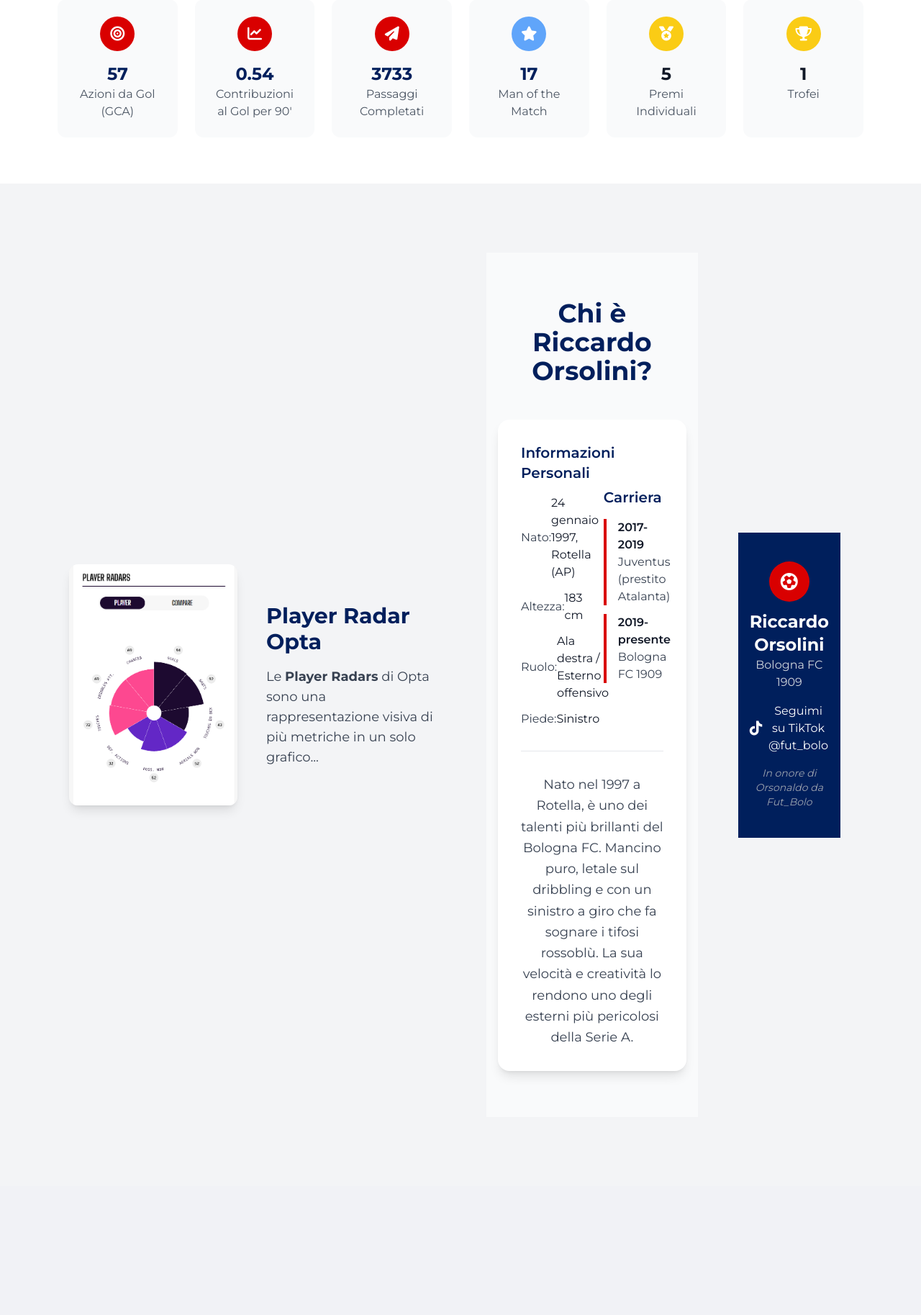
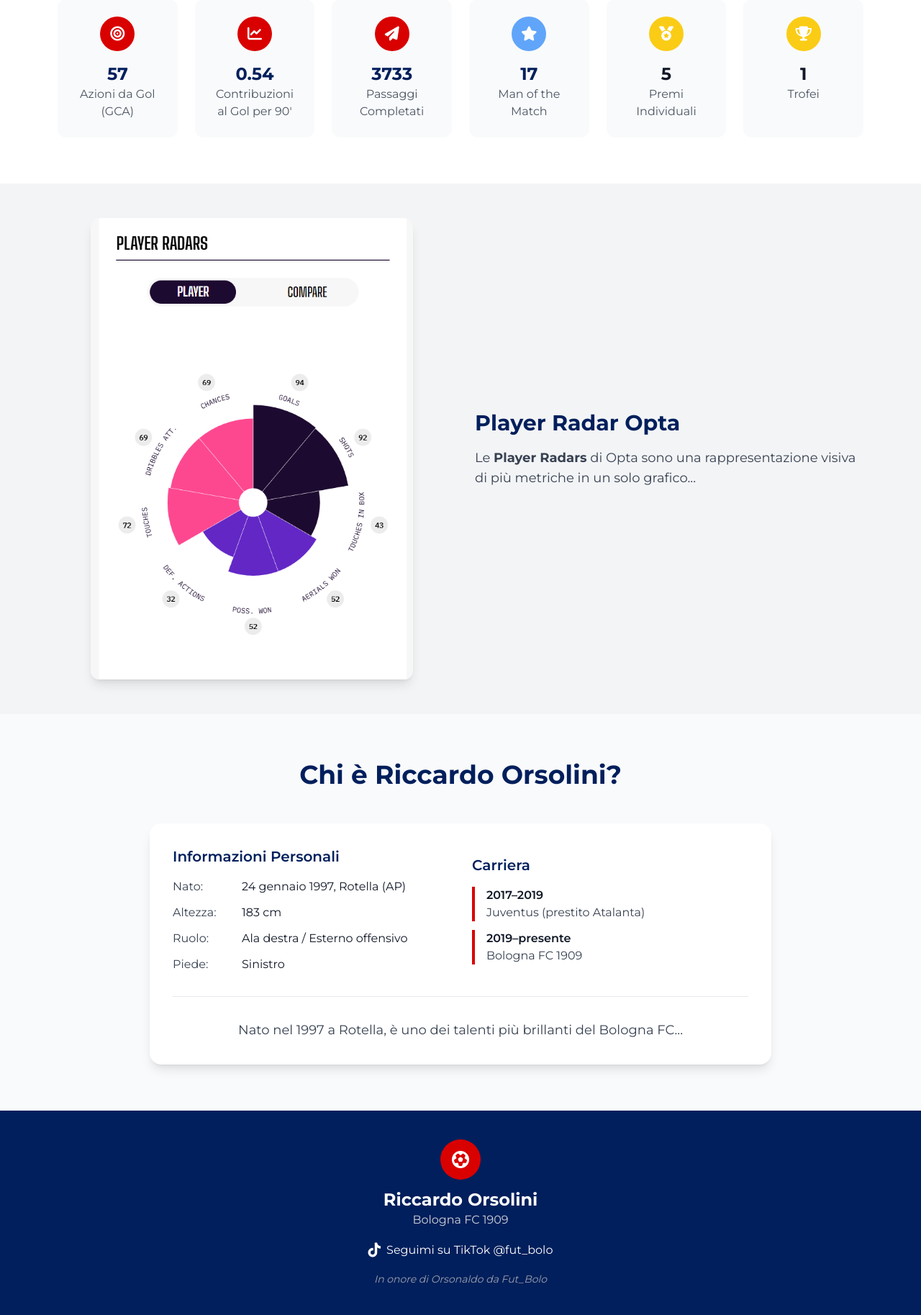
Before and after one commit to FutBolo/riccardo.orsolini.app, a Flask app: page / in a window 1280 px wide. Shown: the part 733-2560 px from the top of the page at 72% size. Before the commit the page ends 2226 px from the top, so only its background shows below. Run offline with Flask 3, Linux system fonts and the light colour scheme; some libraries are stand-ins or nearby versions.

Commit message:
Add files via upload

```diff
--- a/templates/index.html
+++ b/templates/index.html
@@ -46,7 +46,7 @@
         <a href="#home" class="hover:text-rossoBfc">Home</a>
         <a href="#statistiche" class="hover:text-rossoBfc">Statistiche</a>
         <a href="#biografia" class="hover:text-rossoBfc">Biografia</a>
-        <a href="/storico" class="hover:text-rossoBfc">Storico</a>
+        <a href="#storico" class="hover:text-rossoBfc">Storico</a>
       </div>
     </div>
   </nav>
@@ -60,6 +60,7 @@
     </div>
   </header>
 
+  <main>
    <!-- STATISTICHE -->
   <section id="statistiche" class="py-16 bg-white">
     <div class="max-w-6xl mx-auto px-4">
@@ -207,14 +208,11 @@
     </div>
   </section>
 
-    <section class="py-12 bg-gray-100">
-  <div class="max-w-6xl mx-auto px-4 flex flex-col md:flex-row items-center gap-10">
-
     <!-- RADAR OPTA -->
-  <section class="py-12 bg-gray-100">
+    <section id="radar" class="py-12 bg-gray-100">
       <div class="max-w-6xl mx-auto px-4 flex flex-col md:flex-row items-center gap-10">
         <div class="md:w-1/2 w-full flex justify-center">
-        <img src="static/images/radar.png" alt="Radar Opta" class="rounded-xl shadow-lg w-full max-w-md">
+          <img src="static/images/radar.png" alt="Radar Opta" class="rounded-xl shadow-lg w-full max-w-md" />
         </div>
         <div class="md:w-1/2 w-full">
           <h2 class="text-3xl font-bold text-bluBfc mb-4">Player Radar Opta</h2>
@@ -225,23 +223,14 @@
       </div>
     </section>
 
- <section class="py-12 bg-gray-100">
-  <div class="max-w-6xl mx-auto px-4 flex flex-col md:flex-row items-center gap-10">
-
     <!-- BIOGRAFIA -->
     <section id="biografia" class="py-16 bg-gray-50">
       <div class="max-w-4xl mx-auto px-4">
-      <h2
-        class="text-3xl md:text-4xl font-bold text-center text-bluBfc mb-12"
-      >
-        Chi è Riccardo Orsolini?
-      </h2>
+        <h2 class="text-3xl md:text-4xl font-bold text-center text-bluBfc mb-12">Chi è Riccardo Orsolini?</h2>
         <div class="bg-white rounded-2xl p-8 shadow-lg">
           <div class="grid md:grid-cols-2 gap-8 items-center">
             <div>
-            <h3 class="text-xl font-semibold text-bluBfc mb-4">
-              Informazioni Personali
-            </h3>
+              <h3 class="text-xl font-semibold text-bluBfc mb-4">Informazioni Personali</h3>
               <div class="space-y-3">
                 <div class="flex items-center">
                   <span class="font-medium text-gray-700 w-24">Nato:</span>
@@ -265,29 +254,25 @@
               <h3 class="text-xl font-semibold text-bluBfc mb-4">Carriera</h3>
               <div class="space-y-3">
                 <div class="border-l-4 border-rossoBfc pl-4">
-                <p class="font-semibold">2017-2019</p>
+                  <p class="font-semibold">2017–2019</p>
                   <p class="text-gray-700">Juventus (prestito Atalanta)</p>
                 </div>
                 <div class="border-l-4 border-rossoBfc pl-4">
-                <p class="font-semibold">2019-presente</p>
+                  <p class="font-semibold">2019–presente</p>
                   <p class="text-gray-700">Bologna FC 1909</p>
                 </div>
               </div>
             </div>
           </div>
           <div class="mt-8 pt-8 border-t border-gray-200">
-          <p
-            class="text-lg text-gray-700 leading-relaxed text-center"
-          >
-            Nato nel 1997 a Rotella, è uno dei talenti più brillanti del Bologna FC. Mancino puro, letale sul dribbling e con un sinistro a giro che fa sognare i tifosi rossoblù. La sua velocità e creatività lo rendono uno degli esterni più pericolosi della Serie A.
+            <p class="text-lg text-gray-700 leading-relaxed text-center">
+              Nato nel 1997 a Rotella, è uno dei talenti più brillanti del Bologna FC...
             </p>
           </div>
         </div>
       </div>
     </section>
-
- <section class="py-12 bg-gray-100">
-  <div class="max-w-6xl mx-auto px-4 flex flex-col md:flex-row items-center gap-10">
+  </main>
 
   <!-- FOOTER -->
   <footer class="bg-bluBfc text-white w-full">
```
Lines whose indentation alone changed are shown as unchanged.
